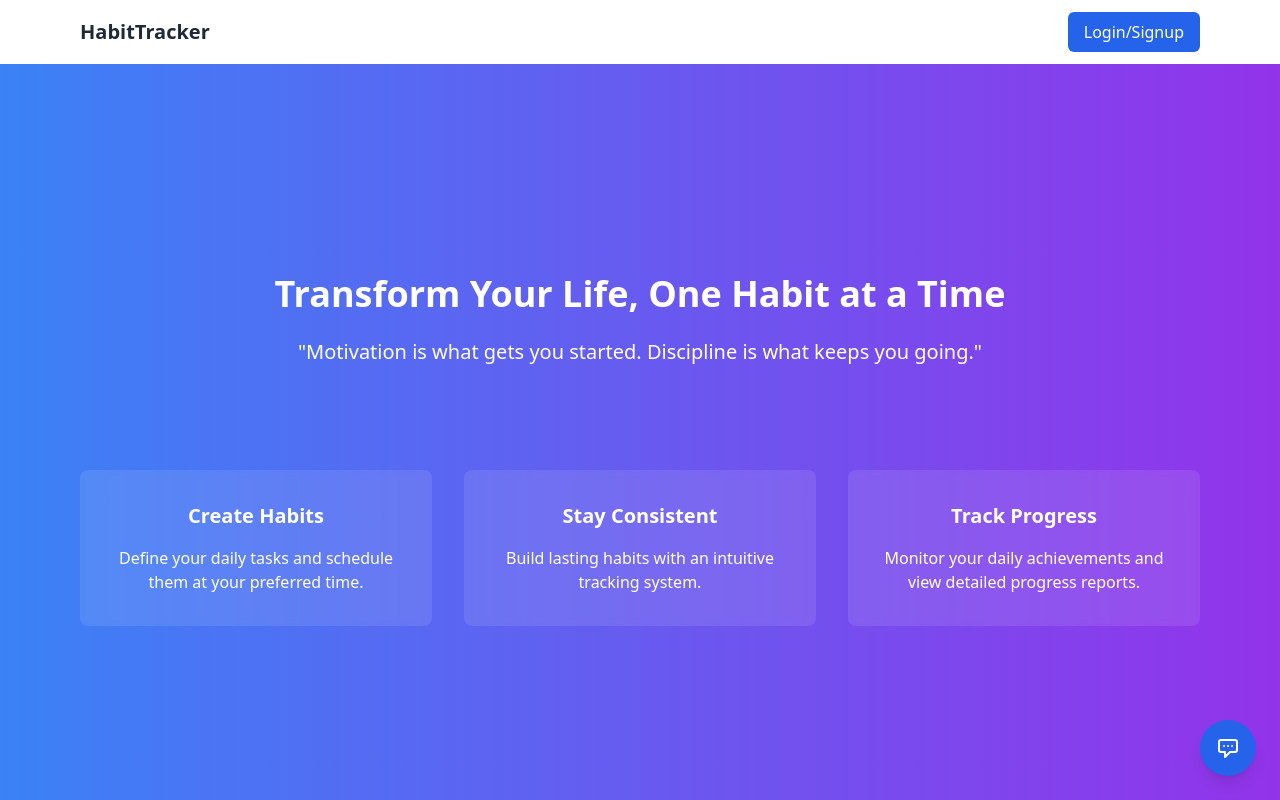
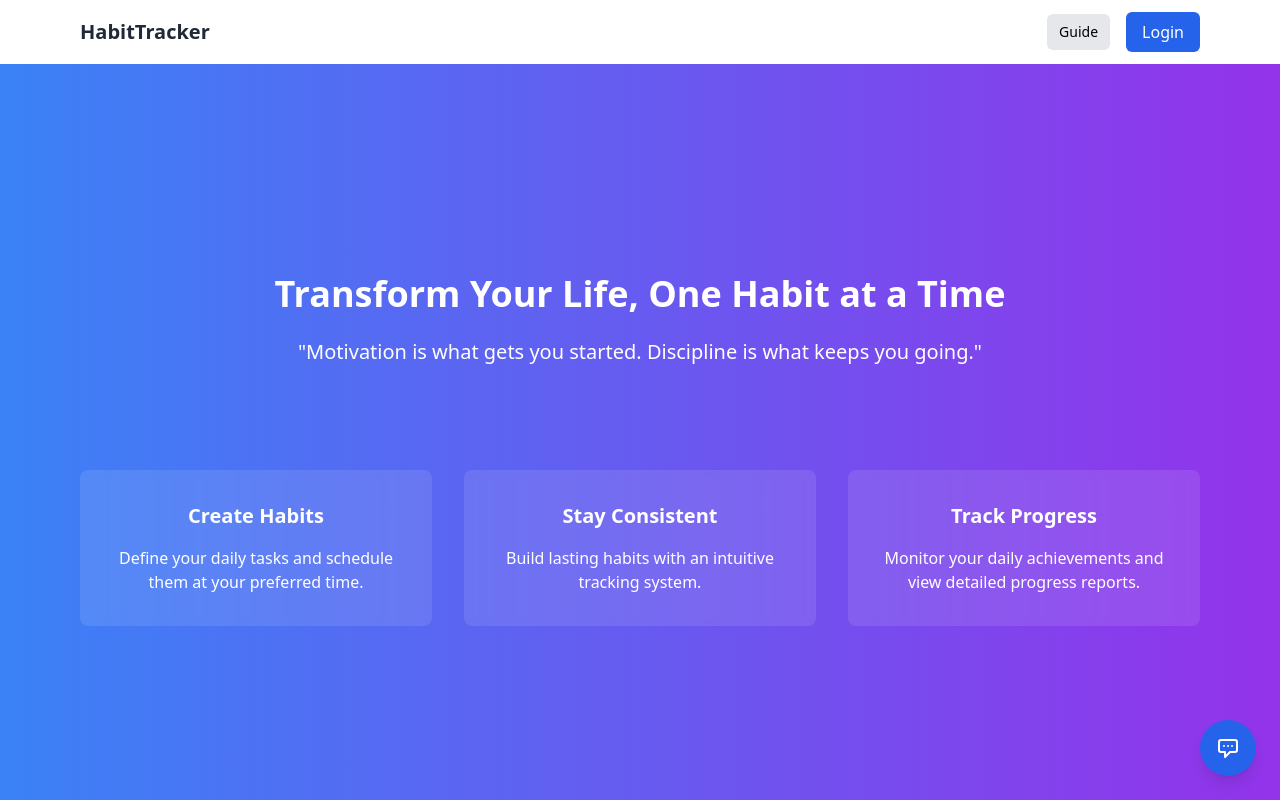
Before and after one commit to valiant-77/Habit-Tracker, a website: page client/src/index.html in a window 1280 px wide. Shown: the top 800 px of the page. Drawn offline with nearby package versions, Linux system fonts and the light colour scheme.

Commit message:
Added guide button

```diff
--- a/client/src/index.html
+++ b/client/src/index.html
@@ -14,9 +14,12 @@
             <div class="flex items-center">
                 <span class="text-lg md:text-xl font-bold text-gray-800">HabitTracker</span>
             </div>
-                <div class="flex items-center">
-                  <a href="login.html" class="px-3 py-1.5 md:px-4 md:py-2 rounded-md bg-blue-600 text-white text-sm md:text-base hover:bg-blue-700">
-                    Login/Signup
+            <div class="flex items-center space-x-2 md:space-x-4">
+                <a href="#how-it-works" class="px-2 py-1.5 md:px-3 md:py-2 rounded-md bg-gray-200 text-black text-xs md:text-sm hover:bg-gray-300 transition-colors">
+                    Guide
+                </a>
+                <a href="login.html" class="px-2 py-1.5 md:px-4 md:py-2 rounded-md bg-blue-600 text-white text-xs md:text-base hover:bg-blue-700 transition-colors">
+                    Login
                 </a>
             </div>
         </div>
@@ -57,9 +60,10 @@
 
 
     <!-- How it works section -->
-<div class="bg-gray-50 py-8 md:py-16">
+<div id="how-it-works" class="bg-gray-50 py-8 md:py-16">
     <div class="container mx-auto text-center px-4">
         <h2 class="text-2xl sm:text-3xl md:text-4xl font-bold mb-6 md:mb-12">Here's how you can use this website!</h2>
+
 
         <!-- Steps Container -->
         <div class="space-y-6 md:space-y-12 max-w-6xl mx-auto">
```
Lines whose indentation alone changed are shown as unchanged.
